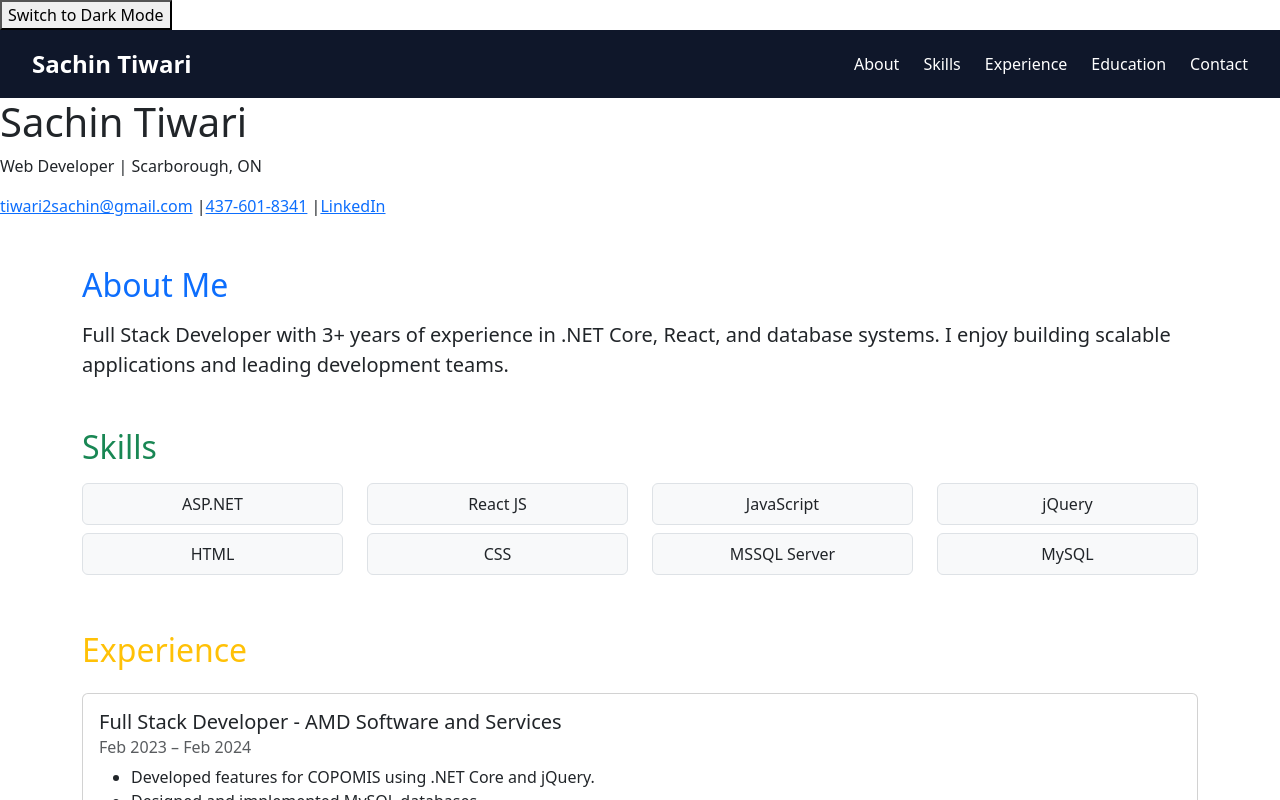
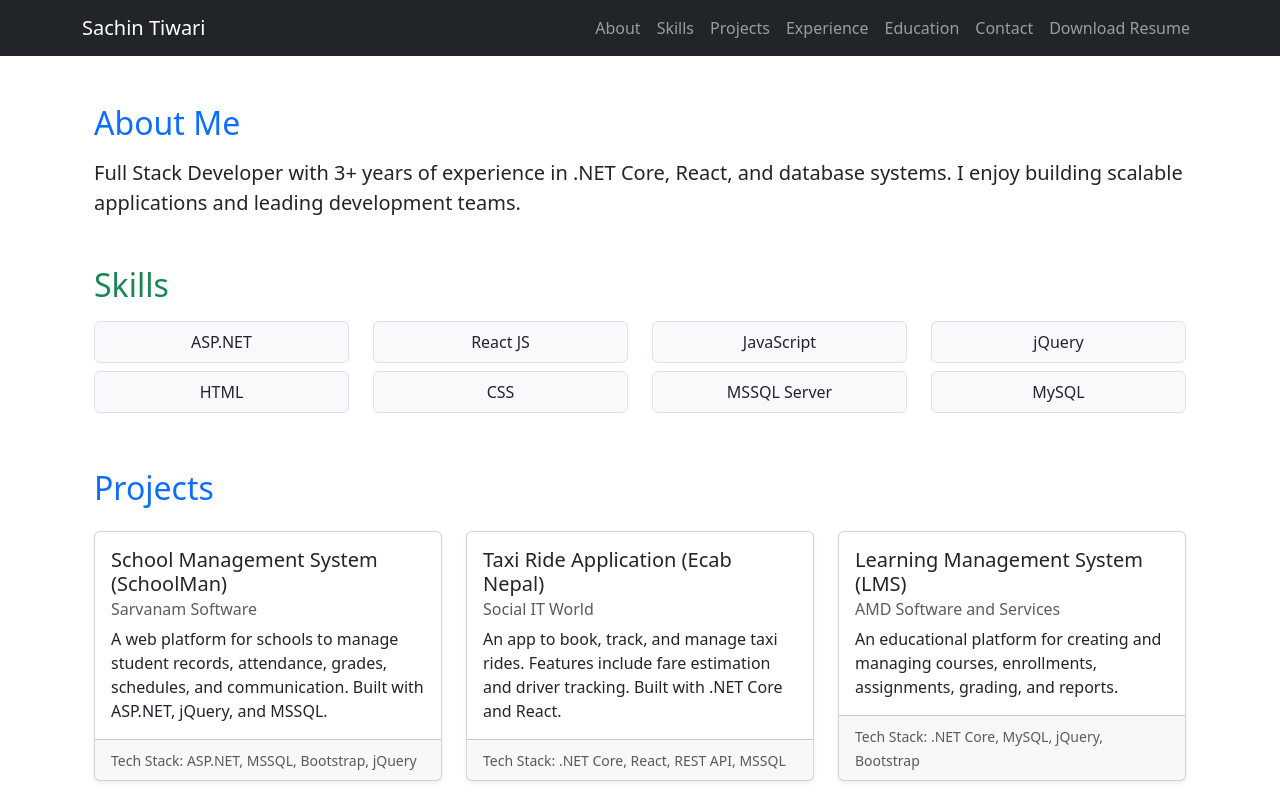
Before and after one commit to Sachintiwari986/MyPortfolio, a React (Create React App) app: page / in a window 1280 px wide. Shown: the top 800 px of the page. Built offline with nearby package versions, Linux system fonts and the light colour scheme.

Commit message:
navigating to the section while clicking the specific section from navbar

```diff
--- a/package.json
+++ b/package.json
@@ -9,6 +9,7 @@
     "@testing-library/user-event": "^13.5.0",
     "bootstrap": "^5.3.6",
     "react": "^19.1.0",
+    "react-bootstrap": "^2.10.10",
     "react-dom": "^19.1.0",
     "react-scripts": "5.0.1",
     "web-vitals": "^2.1.4"
--- a/src/App.css
+++ b/src/App.css
@@ -49,3 +49,7 @@
   background-color: #1a202c;
   color: white;
 }
+
+html {
+  scroll-behavior: smooth;
+}
--- a/src/App.js
+++ b/src/App.js
@@ -1,13 +1,32 @@
 import { useState } from 'react';
 import Header from './components/Header';
-import Navbar from './components/Navbar';
+import Navbar from './components/PortfolioNavbar';
 import About from './components/About';
 import Skills from './components/skills';
 import Experience from './components/Experience';
 import Education from './components/Education';
 import Contact from './components/contact';
+import Projects from './components/Projects';
+import './App.css';
+import { useRef } from 'react';
+
+
+
 
 function App() {
+
+  const aboutRef = useRef(null);
+  const skillsRef = useRef(null);
+  const experienceRef = useRef(null);
+  const educationRef = useRef(null);
+  const projectsRef = useRef(null);
+  const contactRef = useRef(null);
+
+  const scrollToSection = (ref) => {
+    ref.current?.scrollIntoView({ behavior: 'smooth' });
+  };
+
+
   const [darkMode, setDarkMode] = useState(false);
 
   const toggleTheme = () => {
@@ -15,19 +34,41 @@ function App() {
   };
 
   return (
-    <div className={darkMode ? 'app dark' : 'app'}>
-      <button onClick={toggleTheme}>
-        {darkMode ? 'Switch to Light Mode' : 'Switch to Dark Mode'}
-      </button>
-      <Navbar />
-      <Header />
-      <About />
+    <>
+
+      <Navbar
+        scrollToSection={scrollToSection}
+        refs={{
+          aboutRef,
+          skillsRef,
+          projectsRef,
+          experienceRef,
+          educationRef,
+          contactRef
+        }}
+      />
+
+      <div className="container mt-5">
+        <div ref={aboutRef}><About /></div>
+        <div ref={skillsRef}><Skills /></div>
+        <div ref={projectsRef}><Projects /></div>
+        <div ref={experienceRef}><Experience /></div>
+        <div ref={educationRef}><Education /></div>
+      </div>
+
+      <div ref={contactRef}><Contact /></div>
+
+      {/* <Navbar /> */}
+
+      {/* <Header /> */}
+      {/* <About />
       <Skills />
       <Experience />
+      <Projects />
       <Education />
-      <Contact />
+      <Contact /> */}
 
-    </div>
+    </>
   );
 }
 
--- a/src/components/Navbar.jsx
+++ /dev/null
@@ -1,18 +0,0 @@
-import styles from './Navbar.module.css';
-
-function Navbar() {
-    return (
-        <nav className={styles.navbar}>
-            <div className={styles.logo}>Sachin Tiwari</div>
-            <ul className={styles.navLinks}>
-                <li><a href="#about">About</a></li>
-                <li><a href="#skills">Skills</a></li>
-                <li><a href="#experience">Experience</a></li>
-                <li><a href="#education">Education</a></li>
-                <li><a href="#contact">Contact</a></li>
-            </ul>
-        </nav>
-    );
-}
-
-export default Navbar;
--- /dev/null
+++ b/src/components/PortfolioNavbar.jsx
@@ -0,0 +1,45 @@
+// import styles from './Navbar.module.css';
+
+// function PortfolioNavbar() {
+//     return (
+//         <nav className={styles.navbar}>
+//             <div className={styles.logo}>Sachin Tiwari</div>
+//             <ul className={styles.navLinks}>
+//                 <li><a href="#about">About</a></li>
+//                 <li><a href="#skills">Skills</a></li>
+//                 <li><a href="#experience">Experience</a></li>
+//                 <li><a href="#education">Education</a></li>
+//                 <li><a href="#contact">Contact</a></li>
+//             </ul>
+//         </nav>
+//     );
+// }
+
+// export default PortfolioNavbar;
+
+
+import { Navbar, Nav, Container } from 'react-bootstrap';
+
+function PortfolioNavbar({ scrollToSection, refs }) {
+    return (
+        <Navbar bg="dark" variant="dark" expand="lg" sticky="top">
+            <Container>
+                <Navbar.Brand href="#">Sachin Tiwari</Navbar.Brand>
+                <Navbar.Toggle aria-controls="main-navbar" />
+                <Navbar.Collapse id="main-navbar">
+                    <Nav className="ms-auto">
+                        <Nav.Link onClick={() => scrollToSection(refs.aboutRef)}>About</Nav.Link>
+                        <Nav.Link onClick={() => scrollToSection(refs.skillsRef)}>Skills</Nav.Link>
+                        <Nav.Link onClick={() => scrollToSection(refs.projectsRef)}>Projects</Nav.Link>
+                        <Nav.Link onClick={() => scrollToSection(refs.experienceRef)}>Experience</Nav.Link>
+                        <Nav.Link onClick={() => scrollToSection(refs.educationRef)}>Education</Nav.Link>
+                        <Nav.Link onClick={() => scrollToSection(refs.contactRef)}>Contact</Nav.Link>
+                        <Nav.Link href="/SachinTiwari_Resume.pdf" download>Download Resume</Nav.Link>
+                    </Nav>
+                </Navbar.Collapse>
+            </Container>
+        </Navbar>
+    );
+}
+
+export default PortfolioNavbar;
--- a/src/components/Projects.jsx
+++ b/src/components/Projects.jsx
@@ -0,0 +1,50 @@
+import React from 'react';
+
+function Projects() {
+    const projects = [
+        {
+            name: "School Management System (SchoolMan)",
+            company: "Sarvanam Software",
+            description: "A web platform for schools to manage student records, attendance, grades, schedules, and communication. Built with ASP.NET, jQuery, and MSSQL.",
+            techStack: "ASP.NET, MSSQL, Bootstrap, jQuery"
+        },
+        {
+            name: "Taxi Ride Application (Ecab Nepal)",
+            company: "Social IT World",
+            description: "An app to book, track, and manage taxi rides. Features include fare estimation and driver tracking. Built with .NET Core and React.",
+            techStack: ".NET Core, React, REST API, MSSQL"
+        },
+        {
+            name: "Learning Management System (LMS)",
+            company: "AMD Software and Services",
+            description: "An educational platform for creating and managing courses, enrollments, assignments, grading, and reports.",
+            techStack: ".NET Core, MySQL, jQuery, Bootstrap"
+        }
+    ];
+
+    return (
+        <section className="my-5">
+            <div className="container">
+                <h2 className="text-primary mb-4">Projects</h2>
+                <div className="row">
+                    {projects.map((project, index) => (
+                        <div className="col-md-4 mb-4" key={index}>
+                            <div className="card h-100 shadow-sm">
+                                <div className="card-body">
+                                    <h5 className="card-title">{project.name}</h5>
+                                    <h6 className="card-subtitle mb-2 text-muted">{project.company}</h6>
+                                    <p className="card-text">{project.description}</p>
+                                </div>
+                                <div className="card-footer text-muted">
+                                    <small>Tech Stack: {project.techStack}</small>
+                                </div>
+                            </div>
+                        </div>
+                    ))}
+                </div>
+            </div>
+        </section>
+    );
+}
+
+export default Projects;
```
Also changed, not shown: 1 other file (tests, documents, lock files or other folders).
